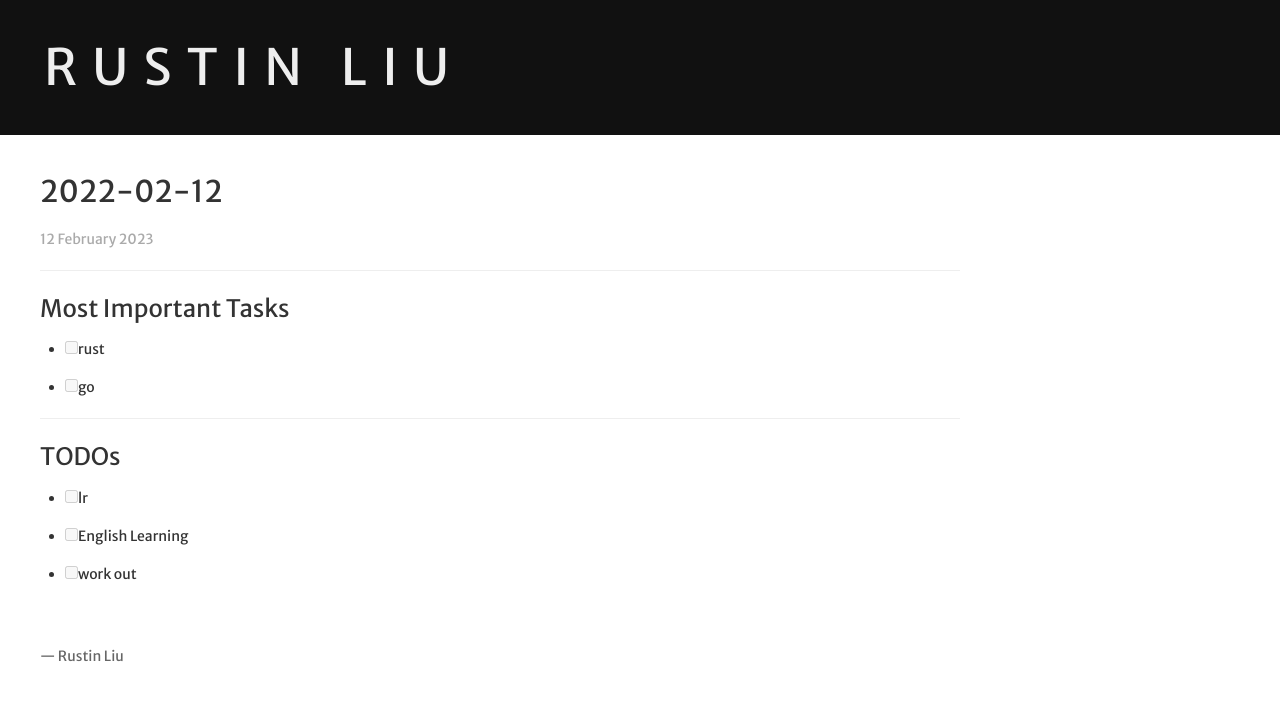
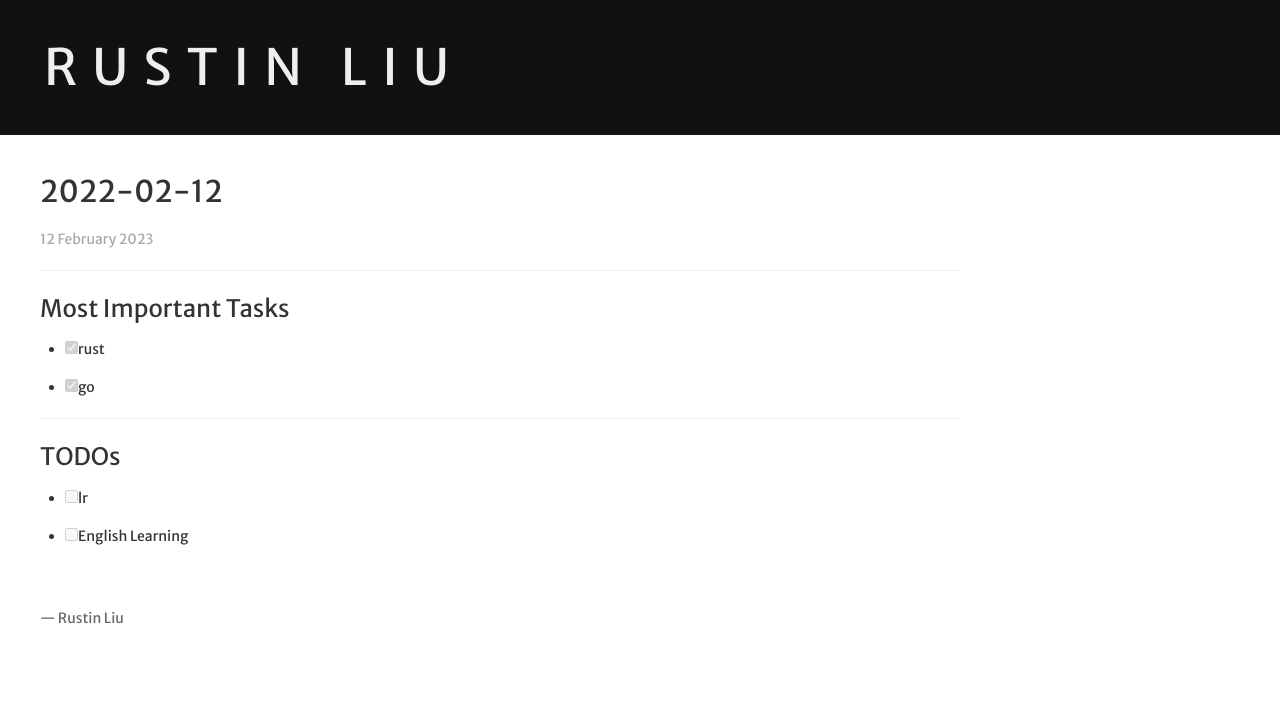
Before and after one commit to hi-rustin/hi-rustin.rs, a Jekyll site: the page built from _logs/2023-02-12.md, in a window 1280 px wide. Shown: the top 701 px of the page. Built offline with Jekyll 4.4.1, drawn with Linux system fonts in a browser that asks for light colours; nearby versions of some CDN libraries; comment, search, counter and statistics services are not loaded.

Commit message:
2023-02-12: good night
Signed-off-by: hi-rustin <rustin.liu@gmail.com>

```diff
--- a/_logs/2023-02-12.md
+++ b/_logs/2023-02-12.md
@@ -6,12 +6,11 @@ layout: post
 ---
 ### Most Important Tasks
 
-- [ ] rust
-- [ ] go
+- [x] rust
+- [x] go
 
 ---
 
 ### TODOs
 - [ ] lr
 - [ ] English Learning
-- [ ] work out
```
